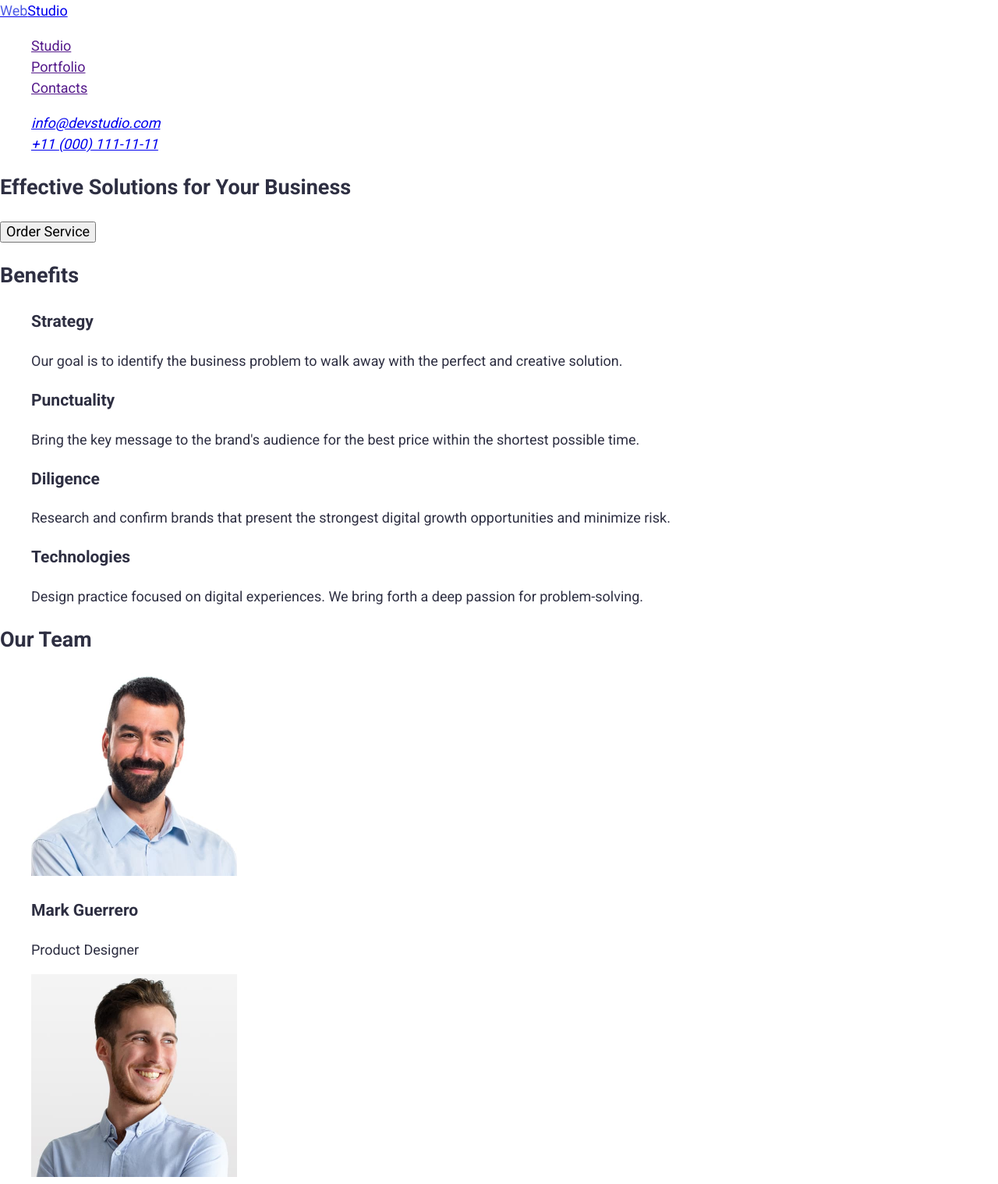
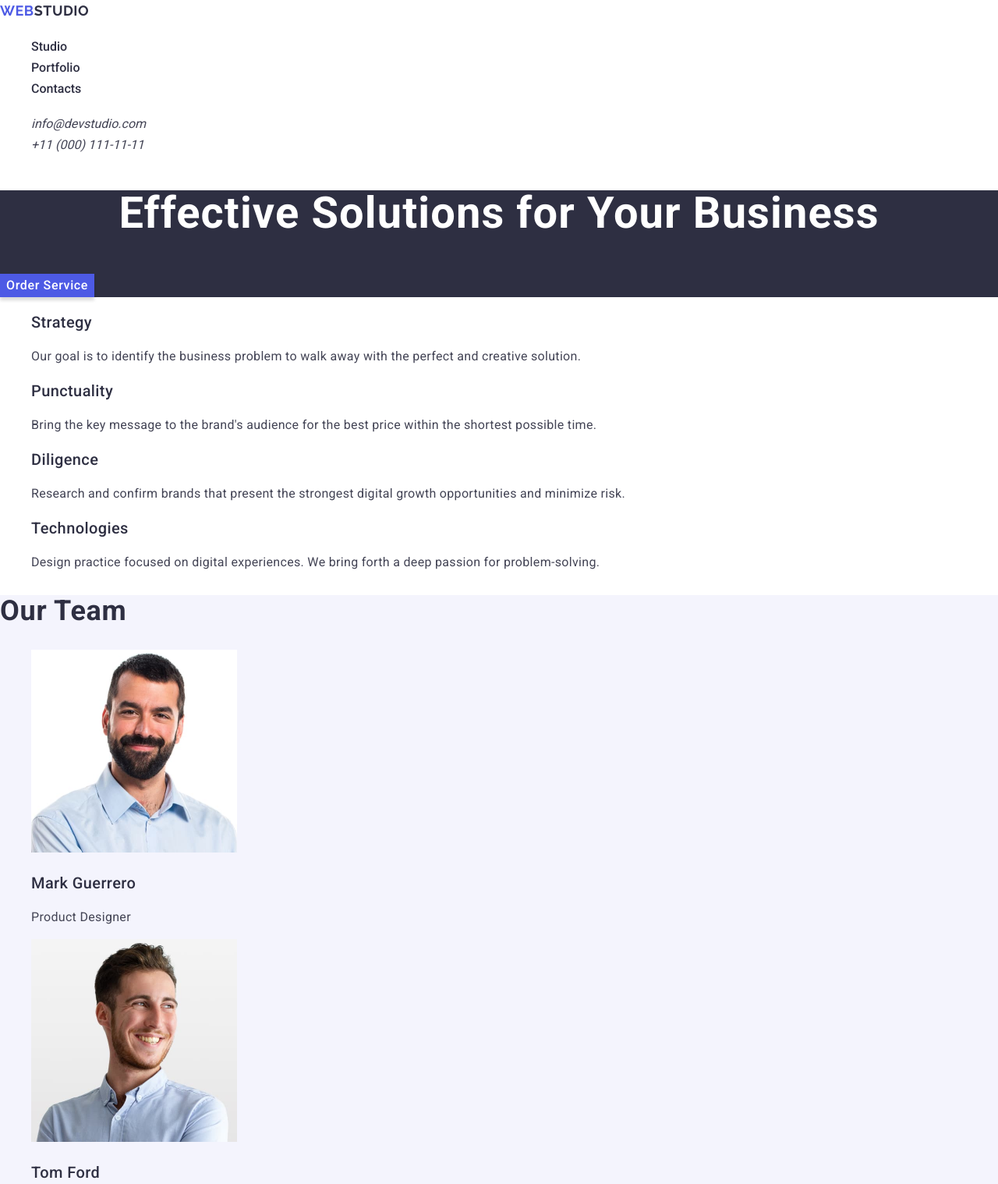
Before and after one commit to IvanBogachov/goit-markup-hw-02, a plain HTML site: page index.html in a window 1280 px wide. Shown: the top 1518 px of the page at 78% size. Drawn offline with nearby package versions, Linux system fonts and the light colour scheme.

Commit message:
commit message

```diff
--- a/css/styles.css
+++ b/css/styles.css
@@ -20,14 +20,192 @@ body {
     font-family: var(--font-family);
     color: var(--navy-blue);
     font-size: 18px;
-    background-color: #ffffff;
+    background-color: color: var(--white);
     line-height: 1.5;
 }
 
 ul {
     list-style-type: none;
 }
-
-.logo-accent {
+/* header */
+.logo_accent {
     color: var(--iris);
 }
+.logo_link {
+    font-family: var(--second-family);
+    font-weight: 700;
+    font-size: 18px;
+    line-height: 1.16;
+    letter-spacing: 0.03em;
+    text-transform: uppercase;
+    color: var(--navy-blue);
+    text-decoration: none;
+}
+/* .logo_link:hover,
+.logo_link:focus {
+    line-height: 1.16;
+    letter-spacing: 0.03em;
+} */
+.nav_link {
+    font-family: var(--font-family);
+    font-weight: 500;
+    font-size: 16px;
+    color: var(--navy-blue);
+    text-decoration: none;
+}
+.nav_link:hover,
+.nav_link:focus {
+    line-height: 1.5;
+    letter-spacing: 0.02em;
+    color: var(--ocean);
+}
+.adres_link {
+    font-family: var(--font-family);
+    font-weight: 400;
+    font-size: 16px;
+    color: var(--slate);
+    text-decoration: none;
+}
+.adres_link:hover,
+.adres_link:focus {
+    line-height: 1.5;
+    letter-spacing: 0.02em;
+    color: var(--ocean);
+}
+
+
+/* hero */
+.hero {
+    background: var(--navy-blue);
+}
+.hero-title {
+    font-family: var(--font-family);
+        font-weight: 700;
+        font-size: 56px;
+        line-height: 1.071;
+        letter-spacing: 0.02em;
+        text-align: center;
+        color: var(--white);
+}
+.hero_but {font-family: var(--font-family);
+    font-weight: 500;
+    font-size: 16px;
+    line-height: 1.5;
+    letter-spacing: 0.04em;
+    color: var(--white);
+    box-shadow: 0 4px 4px 0 rgba(0, 0, 0, 0.15);
+    background: var(--iris);
+    cursor: pointer;
+    border-color: transparent;
+}
+.hero_but:hover,
+.hero_but:focus {
+    box-shadow: 0 4px 4px 0 rgba(0, 0, 0, 0.15);
+    background: var(--ocean);
+}
+
+/* benef */
+.benef_title {
+    display: none;
+}
+.benef_item h3 {
+    font-family: var(--font-family);
+    font-weight: 500;
+    font-size: 20px;
+    line-height: 1.2;
+    letter-spacing: 0.02em;
+    color: var(--navy-blue);
+}
+.benef_item p {
+    font-family: var(--font-family);
+    font-weight: 400;
+    font-size: 16px;
+    line-height: 1.5;
+    letter-spacing: 0.02em;
+    color: var(--slate);
+}
+/* team */
+.team {
+    background: var(--cloud);
+}
+.team-title {
+    font-family: var(--font-family);
+    font-weight: 700;
+    font-size: 36px;
+    line-height: 1.11111;
+    letter-spacing: 0.02em;
+    /* text-align: center; */
+    color: var(--navy-blue);
+}
+.team_item h3 {
+    font-family: var(--font-family);
+    font-weight: 500;
+    font-size: 20px;
+    line-height: 1.2;
+    letter-spacing: 0.02em;
+    /* text-align: center; */
+    color: var(--navy-blue);
+}
+.team_item p {
+    font-family: var(--font-family);
+        font-weight: 400;
+        font-size: 16px;
+        line-height: 1.5;
+        letter-spacing: 0.02em;
+        /* text-align: center; */
+        color: var(--slate);
+}
+/* portf */
+.portf_title {
+    font-family: var(--font-family);
+    font-weight: 700;
+    font-size: 36px;
+    line-height: 1.11111;
+    letter-spacing: 0.02em;
+    /* text-align: center; */
+    color: var(--navy-blue);
+}
+.portf_item h3 {
+    font-family: var(--font-family);
+    font-weight: 500;
+    font-size: 20px;
+    line-height: 1.2;
+    letter-spacing: 0.02em;
+    color: var(--navy-blue);
+}
+.portf_item p {
+    font-family: var(--font-family);
+    font-weight: 400;
+    font-size: 16px;
+    line-height: 1.5;
+    letter-spacing: 0.02em;
+    color: var(--slate);
+}
+/* footer */
+.foot {
+    background: var(--navy-blue);
+}
+.logof_link {
+    font-family: var(--second-family);
+    font-weight: 700;
+    font-size: 18px;
+    line-height: 1.16;
+    letter-spacing: 0.03em;
+    text-transform: uppercase;
+    color: var(--cloud);
+    text-decoration: none;
+}
+/* .logof_link:hover,
+.logof_link:focus {
+    line-height: 1.16;
+    letter-spacing: 0.03em;
+} */
+
+.foot p {
+    font-family: var(--font-family);
+        font-weight: 400;
+        font-size: 16px;
+        line-height: 1.5;
+        letter-spacing: 0.02em;
+        color: var(--cloud);
+}
--- a/index.html
+++ b/index.html
@@ -14,7 +14,7 @@
 <body>
     <header>
         <nav class="nav">
-            <a href="./index.html"><span class="logo-accent">Web</span>Studio</a>
+            <a class="logo_link" href="./index.html"><span class="logo_accent">Web</span>Studio</a>
             <ul class="nav_list">
                 <li class="nav_item"><a class="nav_link" href="">Studio</a></li>
                 <li class="nav_item"><a class="nav_link" href="">Portfolio</a></li>
@@ -23,8 +23,8 @@
         </nav>
         <address class="adres">
             <ul class="adres_list">
-                <li class="adres_item"><a href="mailto:info@devstudio.com">info@devstudio.com</a></li>
-                <li class="adres_item"><a href="tel:+110001111111">+11 (000) 111-11-11</a></li>
+                <li class="adres_item"><a class="adres_link" href="mailto:info@devstudio.com">info@devstudio.com</a></li>
+                <li class="adres_item"><a class="adres_link" href="tel:+110001111111">+11 (000) 111-11-11</a></li>
             </ul>
         </address>
 
@@ -32,7 +32,7 @@
     <main>
         <section class="hero">
             <h1 class="hero-title">Effective Solutions for Your Business</h1>
-            <button type="button">Order Service</button>
+            <button class="hero_but" type="button">Order Service</button>
         </section>
 
         <section class="benef">
@@ -124,10 +124,13 @@
         </section>
     </main>
     <footer>
-        <a href="./index.html"><span class="logo-accent">Web</span>Studio</a>
-        <p>
+        <section class="foot">
+            <a class="logof_link" href="./index.html"><span class="logo_accent">Web</span>Studio</a>
+            <p>
             Increase the flow of customers and sales for your business with digital marketing & growth solutions.
-        </p>
+            </p>
+        </section>
+
     </footer>
 </body>
 </html>
```
